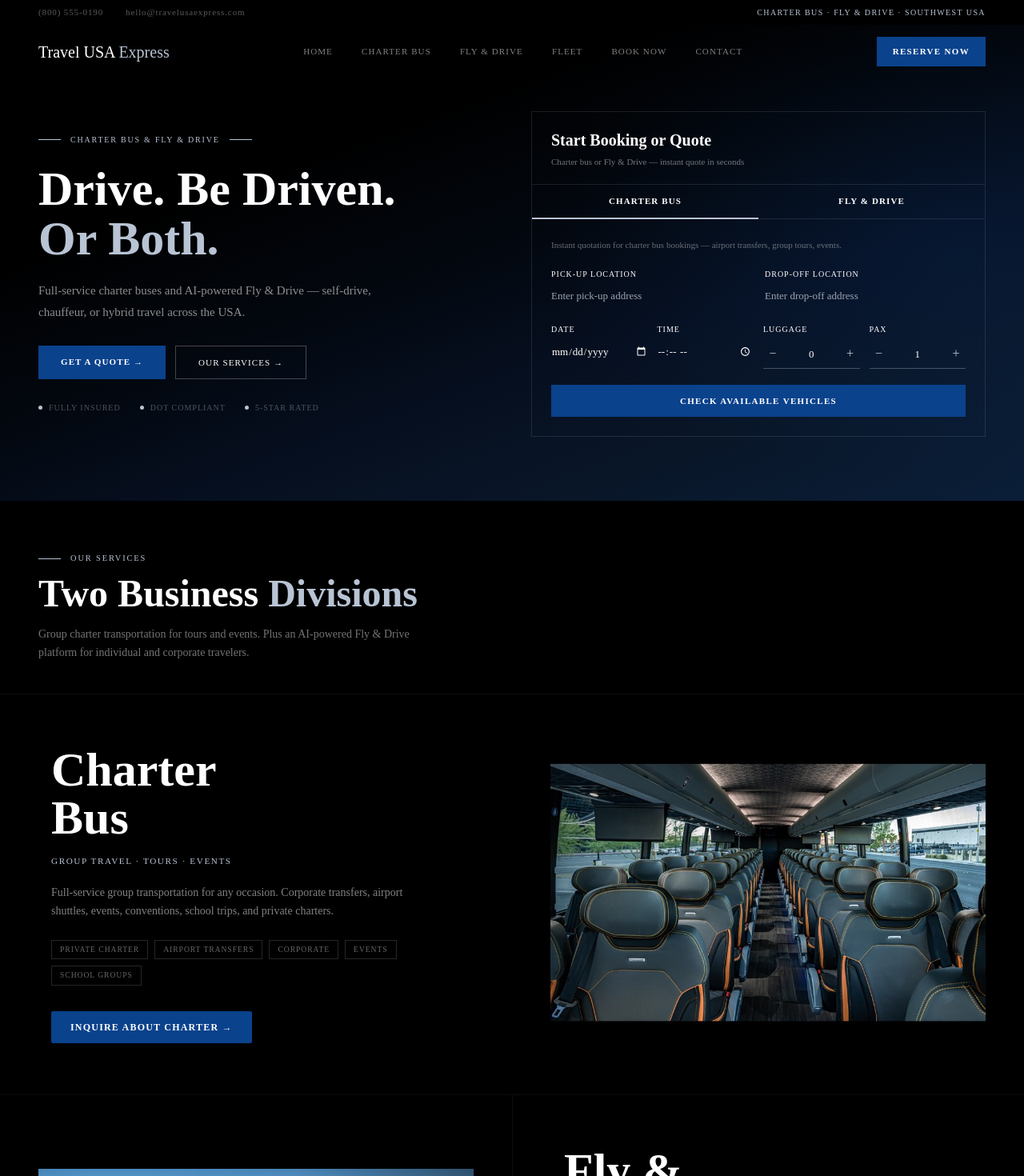
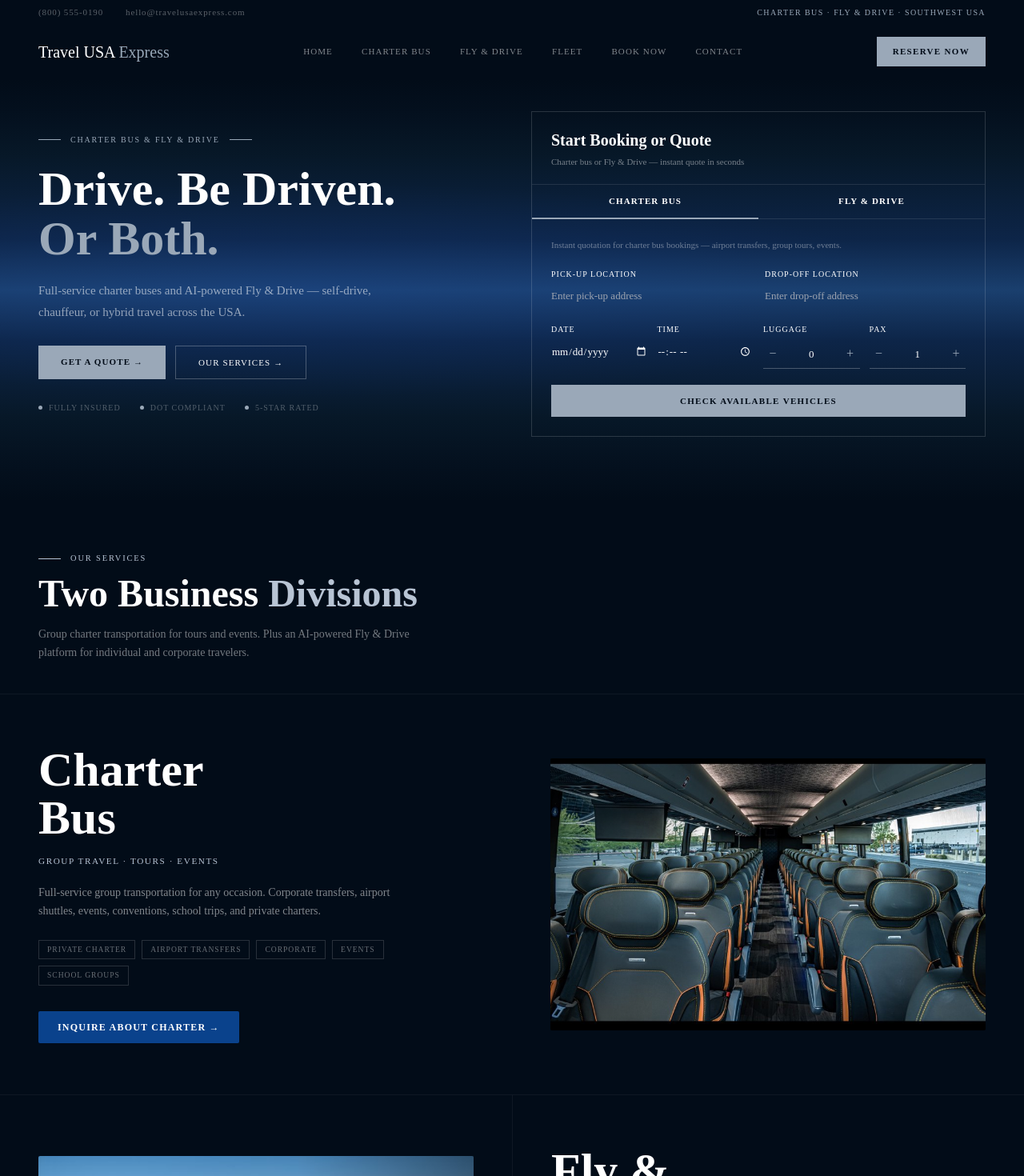
Before and after one commit to annielam0623/Transportation-Website, a Next.js app: page / in a window 1280 px wide. Shown: the top 1470 px of the page at 80% size. Built offline with nearby package versions, Linux system fonts and the light colour scheme.

Commit message:
new color scheme - silver accent, hero gradient

```diff
--- a/src/components/layout/Navbar.tsx
+++ b/src/components/layout/Navbar.tsx
@@ -1,5 +1,4 @@
 'use client'
-// src/components/layout/Navbar.tsx
 import Link from 'next/link'
 import { useState } from 'react'
 import { Menu, X } from 'lucide-react'
@@ -8,9 +7,9 @@
   const [open, setOpen] = useState(false)
   return (
     <>
-      <nav className="h-[68px] px-12 flex items-center justify-between relative z-10 bg-transparent">
+      <nav style={{background:'#020c18'}} className="h-[68px] px-12 flex items-center justify-between relative z-10">
         <Link href="/" className="font-serif text-xl text-white whitespace-nowrap">
-          Travel USA <span className="text-[#B8C4D4]">Express</span>
+          Travel USA <span className="text-[#9AA8B8]">Express</span>
         </Link>
         <div className="hidden md:flex items-center gap-1">
           {[
@@ -28,7 +27,7 @@
           ))}
         </div>
         <Link href="/booking"
-          className="hidden md:block bg-[#0A428C] text-white text-[11px] tracking-[.12em] uppercase font-semibold px-5 py-[10px] hover:bg-[#0D52AA] transition-colors">
+          className="hidden md:block bg-[#9AA8B8] text-[#020c18] text-[11px] tracking-[.12em] uppercase font-bold px-5 py-[10px] hover:bg-[#B8C4D4] transition-colors">
           Reserve Now
         </Link>
         <button className="md:hidden text-white" onClick={() => setOpen(!open)}>
@@ -36,7 +35,7 @@
         </button>
       </nav>
       {open && (
-        <div className="md:hidden bg-black/95 flex flex-col py-4 px-6 gap-1 z-40">
+        <div style={{background:'#020c18'}} className="md:hidden flex flex-col py-4 px-6 gap-1 z-40">
           {['Home','Charter Bus','Fly & Drive','Fleet','Book Now'].map(l => (
             <span key={l} className="text-white/70 text-sm py-3 border-b border-white/5">{l}</span>
           ))}
--- a/src/components/layout/Topbar.tsx
+++ b/src/components/layout/Topbar.tsx
@@ -1,12 +1,11 @@
-// src/components/layout/Topbar.tsx
 export default function Topbar() {
   return (
-    <div style={{background:'#000'}} className="px-12 py-[7px] flex justify-between items-center text-[11px] tracking-[.08em] text-white/35">
+    <div style={{background:'#020c18'}} className="px-12 py-[7px] flex justify-between items-center text-[11px] tracking-[.08em] text-white/35">
       <div className="flex gap-7">
         <span>(800) 555-0190</span>
         <span>hello@travelusaexpress.com</span>
       </div>
-      <div className="text-[#B8C4D4] text-[10px] tracking-[.14em] uppercase">
+      <div className="text-[#9AA8B8] text-[10px] tracking-[.14em] uppercase">
         Charter Bus · Fly &amp; Drive · Southwest USA
       </div>
     </div>
--- a/src/components/sections/HeroSection.tsx
+++ b/src/components/sections/HeroSection.tsx
@@ -1,5 +1,4 @@
 'use client'
-// src/components/sections/HeroSection.tsx
 import { useState } from 'react'
 import Navbar from '@/components/layout/Navbar'
 import Topbar from '@/components/layout/Topbar'
@@ -11,7 +10,6 @@
   const [loading, setLoading] = useState(false)
   const [success, setSuccess] = useState(false)
 
-  // Charter state
   const [pickup, setPickup] = useState('')
   const [dropoff, setDropoff] = useState('')
   const [date, setDate] = useState('')
@@ -19,7 +17,6 @@
   const [luggage, setLuggage] = useState(0)
   const [pax, setPax] = useState(1)
 
-  // Fly & Drive state
   const [origin, setOrigin] = useState('')
   const [dest, setDest] = useState('')
   const [tripDate, setTripDate] = useState('')
@@ -54,50 +51,48 @@
     } finally { setLoading(false) }
   }
 
-  const inputCls = "w-full border-none border-b border-white/25 pb-2 pt-1 text-[13px] text-white bg-transparent outline-none font-sans placeholder:text-white/28 focus:border-b-[#B8C4D4]"
+  const inputCls = "w-full border-none border-b border-white/25 pb-2 pt-1 text-[13px] text-white bg-transparent outline-none font-sans placeholder:text-white/28 focus:border-b-[#9AA8B8]"
   const labelCls = "block text-[10px] text-white tracking-[.1em] uppercase mb-1.5 font-medium"
   const counterCls = "flex items-center border-b border-white/25 h-9"
 
   return (
-    <div
-      className="relative overflow-hidden"
-      style={{ background: 'linear-gradient(160deg, #000000 0%, #000000 30%, #030810 50%, #060f20 65%, #091628 80%, #0A1E38 100%)' }}
-    >
-      {/* Topbar inside gradient wrap */}
+    <div style={{background:'#020c18'}}>
       <Topbar />
-
-      {/* Navbar inside gradient wrap — transparent */}
       <Navbar />
 
-      {/* Subtle blue glow far right */}
-      <div className="absolute right-0 top-0 bottom-0 w-1/2 pointer-events-none"
-        style={{ background: 'radial-gradient(ellipse at 85% 50%, rgba(10,66,140,.15) 0%, transparent 65%)' }} />
+      {/* HERO with gradient: nav dark invades from top, services dark from bottom, bright blue in middle */}
+      <div style={{
+        background: 'linear-gradient(to bottom, #020c18 0%, #04101E 8%, #071828 18%, #0D2548 38%, #1A3F6E 50%, #0D2548 62%, #071828 80%, #04101E 92%, #020c18 100%)',
+        position: 'relative',
+        overflow: 'hidden',
+      }}>
+        {/* Subtle glow */}
+        <div style={{position:'absolute',top:'20%',left:0,right:0,height:'60%',background:'radial-gradient(ellipse at 30% 50%, rgba(30,80,180,.18) 0%, transparent 60%)',pointerEvents:'none'}} />
 
-      {/* Hero content */}
         <div className="relative z-10 grid grid-cols-1 md:grid-cols-2 items-center gap-12 px-6 md:px-12 pt-10 pb-20">
 
-        {/* LEFT — headline */}
+          {/* LEFT */}
           <div>
-          <div className="flex items-center gap-3 text-[10px] tracking-[.18em] uppercase text-[#B8C4D4] mb-6">
-            <span className="block w-7 h-px bg-[#B8C4D4]" />
+            <div className="flex items-center gap-3 text-[10px] tracking-[.18em] uppercase text-[#9AA8B8] mb-6">
+              <span className="block w-7 h-px bg-[#9AA8B8]" />
               Charter Bus &amp; Fly &amp; Drive
-            <span className="block w-7 h-px bg-[#B8C4D4]" />
+              <span className="block w-7 h-px bg-[#9AA8B8]" />
             </div>
             <h1 className="font-serif text-[60px] font-bold leading-[1.03] mb-5">
               Drive. Be Driven.<br />
-            <span className="text-[#B8C4D4]">Or Both.</span>
+              <span className="text-[#9AA8B8]">Or Both.</span>
             </h1>
             <p className="text-white/55 text-[15px] font-light leading-[1.8] mb-7 max-w-[420px]">
               Full-service charter buses and AI-powered Fly &amp; Drive — self-drive, chauffeur, or hybrid travel across the USA.
             </p>
             <div className="flex gap-3 mb-7 flex-wrap">
-            <a href="#booking" className="bg-[#0A428C] text-white text-[11px] tracking-[.1em] uppercase font-semibold px-7 py-3 hover:bg-[#0D52AA] transition-colors">Get a Quote →</a>
+              <a href="#booking" className="bg-[#9AA8B8] text-[#020c18] text-[11px] tracking-[.1em] uppercase font-bold px-7 py-3 hover:bg-[#B8C4D4] transition-colors">Get a Quote →</a>
               <a href="#services" className="border border-white/25 text-white text-[11px] tracking-[.1em] uppercase px-7 py-3 hover:border-white/50 transition-colors">Our Services →</a>
             </div>
             <div className="flex gap-6 flex-wrap">
               {['Fully Insured', 'DOT Compliant', '5-Star Rated'].map(b => (
                 <div key={b} className="flex items-center gap-2 text-[10px] tracking-[.1em] uppercase text-white/30">
-                <div className="w-[5px] h-[5px] rounded-full bg-[#B8C4D4] shrink-0" />{b}
+                  <div className="w-[5px] h-[5px] rounded-full bg-[#9AA8B8] shrink-0" />{b}
                 </div>
               ))}
             </div>
@@ -106,32 +101,29 @@
           {/* RIGHT — booking card */}
           <div>
             {success ? (
-            <div className="border border-white/18 p-8 text-center">
+              <div className="border border-white/15 p-8 text-center">
                 <div className="text-3xl mb-3">✓</div>
                 <h3 className="font-serif text-xl mb-2">Request Received!</h3>
                 <p className="text-white/50 text-sm">We'll get back to you within 2 hours.</p>
-              <button onClick={() => setSuccess(false)} className="mt-4 text-[#B8C4D4] text-sm underline">Submit another</button>
+                <button onClick={() => setSuccess(false)} className="mt-4 text-[#9AA8B8] text-sm underline">Submit another</button>
               </div>
             ) : (
-            <div className="border border-white/10 overflow-hidden">
-              {/* Card header */}
+              <div className="border border-white/15 overflow-hidden">
                 <div className="px-6 py-5 border-b border-white/10">
                   <div className="font-serif text-[20px] font-bold text-white mb-1">Start Booking or Quote</div>
                   <div className="text-[11px] text-white/45 font-light">Charter bus or Fly &amp; Drive — instant quote in seconds</div>
                 </div>
 
-              {/* Tabs */}
                 <div className="flex border-b border-white/10">
                   {(['charter', 'flydrive'] as Tab[]).map(t => (
                     <button key={t} onClick={() => setTab(t)}
                       className={`flex-1 py-3 text-[11px] tracking-[.1em] uppercase font-semibold transition-colors border-b-2 -mb-px
-                      ${tab === t ? 'text-white border-[#B8C4D4] bg-white/4' : 'text-white/38 border-transparent'}`}>
+                        ${tab === t ? 'text-white border-[#9AA8B8] bg-white/4' : 'text-white/38 border-transparent'}`}>
                       {t === 'charter' ? 'Charter Bus' : 'Fly & Drive'}
                     </button>
                   ))}
                 </div>
 
-              {/* Charter form */}
                 {tab === 'charter' && (
                   <form onSubmit={submitCharter} className="p-6">
                     <p className="text-[11px] text-white/40 mb-5 leading-relaxed">Instant quotation for charter bus bookings — airport transfers, group tours, events.</p>
@@ -145,28 +137,27 @@
                       <div>
                         <label className={labelCls}>Luggage</label>
                         <div className={counterCls}>
-                        <button type="button" onClick={() => setLuggage(Math.max(0, luggage - 1))} className="w-6 text-[#B8C4D4] text-base bg-transparent border-none">−</button>
+                          <button type="button" onClick={() => setLuggage(Math.max(0, luggage-1))} className="w-6 text-[#9AA8B8] text-base bg-transparent border-none">−</button>
                           <span className="flex-1 text-center text-[13px]">{luggage}</span>
-                        <button type="button" onClick={() => setLuggage(luggage + 1)} className="w-6 text-[#B8C4D4] text-base bg-transparent border-none">+</button>
+                          <button type="button" onClick={() => setLuggage(luggage+1)} className="w-6 text-[#9AA8B8] text-base bg-transparent border-none">+</button>
                         </div>
                       </div>
                       <div>
                         <label className={labelCls}>Pax</label>
                         <div className={counterCls}>
-                        <button type="button" onClick={() => setPax(Math.max(1, pax - 1))} className="w-6 text-[#B8C4D4] text-base bg-transparent border-none">−</button>
+                          <button type="button" onClick={() => setPax(Math.max(1, pax-1))} className="w-6 text-[#9AA8B8] text-base bg-transparent border-none">−</button>
                           <span className="flex-1 text-center text-[13px]">{pax}</span>
-                        <button type="button" onClick={() => setPax(pax + 1)} className="w-6 text-[#B8C4D4] text-base bg-transparent border-none">+</button>
+                          <button type="button" onClick={() => setPax(pax+1)} className="w-6 text-[#9AA8B8] text-base bg-transparent border-none">+</button>
                         </div>
                       </div>
                     </div>
                     <button type="submit" disabled={loading}
-                    className="w-full bg-[#0A428C] text-white text-[11px] tracking-[.12em] uppercase font-semibold py-3 hover:bg-[#0D52AA] transition-colors disabled:opacity-60">
+                      className="w-full bg-[#9AA8B8] text-[#020c18] text-[11px] tracking-[.12em] uppercase font-bold py-3 hover:bg-[#B8C4D4] transition-colors disabled:opacity-60">
                       {loading ? 'Checking...' : 'Check Available Vehicles'}
                     </button>
                   </form>
                 )}
 
-              {/* Fly & Drive form */}
                 {tab === 'flydrive' && (
                   <form onSubmit={submitFlyDrive} className="p-6">
                     <p className="text-[11px] text-white/40 mb-5 leading-relaxed">AI-powered decision engine — tell us your trip, we recommend self-drive, chauffeur, or hybrid.</p>
@@ -198,9 +189,9 @@
                       <div>
                         <label className={labelCls}>Travelers</label>
                         <div className={counterCls}>
-                        <button type="button" onClick={() => setTravelers(Math.max(1, travelers - 1))} className="w-6 text-[#B8C4D4] text-base bg-transparent border-none">−</button>
+                          <button type="button" onClick={() => setTravelers(Math.max(1, travelers-1))} className="w-6 text-[#9AA8B8] text-base bg-transparent border-none">−</button>
                           <span className="flex-1 text-center text-[13px]">{travelers}</span>
-                        <button type="button" onClick={() => setTravelers(travelers + 1)} className="w-6 text-[#B8C4D4] text-base bg-transparent border-none">+</button>
+                          <button type="button" onClick={() => setTravelers(travelers+1)} className="w-6 text-[#9AA8B8] text-base bg-transparent border-none">+</button>
                         </div>
                       </div>
                     </div>
@@ -209,7 +200,7 @@
                       <input type="email" className={inputCls} placeholder="your@email.com" onChange={e => setEmail(e.target.value)} />
                     </div>
                     <button type="submit" disabled={loading}
-                    className="w-full bg-[#0A428C] text-white text-[11px] tracking-[.12em] uppercase font-semibold py-3 hover:bg-[#0D52AA] transition-colors disabled:opacity-60">
+                      className="w-full bg-[#9AA8B8] text-[#020c18] text-[11px] tracking-[.12em] uppercase font-bold py-3 hover:bg-[#B8C4D4] transition-colors disabled:opacity-60">
                       {loading ? 'Processing...' : 'Get AI Recommendation'}
                     </button>
                   </form>
@@ -219,5 +210,6 @@
           </div>
         </div>
       </div>
+    </div>
   )
 }
--- a/src/components/sections/ServicesSection.tsx
+++ b/src/components/sections/ServicesSection.tsx
@@ -15,7 +15,7 @@
 
 export default function ServicesSection() {
   return (
-    <section id="services" style={{background:'#000'}}>
+    <section id="services" style={{background:'#020c18'}}>
 
       {/* Section header */}
       <div className="px-6 md:px-12 pt-16 pb-10">
@@ -29,8 +29,9 @@
       </div>
 
       {/* ROW 1 — Charter Bus: text LEFT, bus interior RIGHT */}
-      <div className="grid grid-cols-1 md:grid-cols-2 min-h-[500px] border-t border-white/5">
-        <div style={{background:'#000'}} className="px-10 md:px-16 py-16 flex flex-col justify-center">
+      <div className="grid grid-cols-1 md:grid-cols-2 border-t border-white/5">
+        {/* Text left */}
+        <div style={{background:'#020c18'}} className="px-6 md:px-12 py-16 flex flex-col justify-center">
           <h3 className="font-serif text-5xl md:text-6xl font-bold leading-[1.05] mb-4">
             Charter<br />Bus
           </h3>
@@ -48,22 +49,26 @@
           </div>
           <a href="#booking" className="btn-primary self-start">Inquire About Charter →</a>
         </div>
-        <div style={{background:'#000'}} className="px-6 md:px-12 py-16 flex items-center">
-          <div className="relative w-full overflow-hidden" style={{aspectRatio:'16/10'}}>
+        {/* Image right — with same horizontal padding */}
+        <div style={{background:'#020c18'}} className="px-6 md:px-12 py-16 flex items-center">
+          <div className="relative w-full rounded-sm overflow-hidden" style={{aspectRatio:'16/10'}}>
             <Image src="/bus-interior.png" alt="Charter Bus Interior" fill className="object-cover" sizes="50vw" />
-          <div className="absolute inset-0" style={{background:'linear-gradient(to right, rgba(0,0,0,.3) 0%, transparent 40%)'}} />
+            <div className="absolute inset-0" style={{background:'linear-gradient(to right, rgba(0,0,0,.3) 0%, transparent 40%)'}} />
+          </div>
         </div>
-       </div>
       </div>
+
       {/* ROW 2 — Fly & Drive: car LEFT, text RIGHT */}
       <div className="grid grid-cols-1 md:grid-cols-2 border-t border-white/5">
-        <div style={{background:'#000'}} className="px-6 md:px-12 py-16 flex items-center order-2 md:order-1">
-          <div className="relative w-full overflow-hidden" style={{aspectRatio:'16/10'}}>
-           <Image src="/car.png" alt="Cadillac Escalade" fill className="object-cover" sizes="50vw" />
-           <div className="absolute inset-0" style={{background:'linear-gradient(to left, rgba(0,0,0,.3) 0%, transparent 40%)'}} />
+        {/* Image left — with same horizontal padding */}
+        <div style={{background:'#020c18'}} className="px-6 md:px-12 py-16 flex items-center order-2 md:order-1">
+          <div className="relative w-full rounded-sm overflow-hidden" style={{aspectRatio:'16/10'}}>
+            <Image src="/car.png" alt="Cadillac Escalade" fill className="object-cover" sizes="50vw" />
+            <div className="absolute inset-0" style={{background:'linear-gradient(to left, rgba(0,0,0,.3) 0%, transparent 40%)'}} />
           </div>
         </div>
-        <div style={{background:'#000'}} className="px-10 md:px-16 py-16 flex flex-col justify-center border-l border-white/5 order-1 md:order-2">
+        {/* Text right */}
+        <div style={{background:'#020c18'}} className="px-6 md:px-12 py-16 flex flex-col justify-center border-l border-white/5 order-1 md:order-2">
           <h3 className="font-serif text-5xl md:text-6xl font-bold leading-[1.05] mb-4">
             Fly &amp;<br />Drive
           </h3>
@@ -111,7 +116,7 @@
         </div>
         <div className="grid grid-cols-1 md:grid-cols-3 border-t border-white/5">
           {charterTypes.map(c => (
-            <div key={c.title} style={{background:'#000'}} className="p-10 border-r border-white/5 last:border-r-0 hover:bg-[#080e1a] transition-colors">
+            <div key={c.title} style={{background:'#020c18'}} className="p-10 border-r border-white/5 last:border-r-0 hover:bg-[#080e1a] transition-colors">
               <div className="w-11 h-11 border border-white/10 flex items-center justify-center text-xl mb-5">{c.icon}</div>
               <div className="font-semibold text-base mb-3">{c.title}</div>
               <p className="text-white/45 text-sm font-light leading-relaxed">{c.desc}</p>
--- a/src/components/sections/TestimonialsSection.tsx
+++ b/src/components/sections/TestimonialsSection.tsx
@@ -17,7 +17,7 @@
 ]
 export default function TestimonialsSection() {
   return (
-    <section className="bg-[#0A1628] px-6 md:px-16 py-20">
+    <section className="bg-[#020c18] px-6 md:px-16 py-20">
       <div className="max-w-5xl mx-auto text-center mb-14">
         <div className="flex items-center justify-center gap-3 text-[#B8C4D4] text-[0.65rem] tracking-[0.18em] uppercase mb-3">
           <span className="block w-7 h-px bg-[#B8C4D4]" /> Testimonials <span className="block w-7 h-px bg-[#B8C4D4]" />
@@ -28,7 +28,7 @@
       </div>
       <div className="grid grid-cols-1 md:grid-cols-3 gap-5 max-w-5xl mx-auto">
         {testimonials.map(t => (
-          <div key={t.author} className="bg-[#0D1E38] border border-white/5 p-7">
+          <div key={t.author} className="bg-[#06111F] border border-white/5 p-7">
             <div className="text-[#B8C4D4] text-4xl font-serif opacity-30 leading-none mb-3 float-right">"</div>
             <div className="flex gap-0.5 mb-4">{[...Array(5)].map((_, i) => <span key={i} className="text-[#B8C4D4] text-sm">★</span>)}</div>
             <p className="text-white/55 text-sm font-light leading-relaxed italic mb-5">{t.text}</p>
--- a/src/components/sections/WhyUsSection.tsx
+++ b/src/components/sections/WhyUsSection.tsx
@@ -8,7 +8,7 @@
 ]
 export default function WhyUsSection() {
   return (
-    <section className="bg-[#04080F] px-6 md:px-16 py-20">
+    <section className="bg-[#020c18] px-6 md:px-16 py-20">
       <div className="max-w-5xl mx-auto text-center mb-14">
         <div className="flex items-center justify-center gap-3 text-[#B8C4D4] text-[0.65rem] tracking-[0.18em] uppercase mb-3">
           <span className="block w-7 h-px bg-[#B8C4D4]" /> Why Travel USA Express <span className="block w-7 h-px bg-[#B8C4D4]" />
@@ -19,7 +19,7 @@
       </div>
       <div className="grid grid-cols-1 md:grid-cols-3 gap-px bg-white/5 max-w-5xl mx-auto">
         {items.map(item => (
-          <div key={item.title} className="bg-[#0D1E38] p-8 hover:bg-[#112244] transition-colors">
+          <div key={item.title} className="bg-[#06111F] p-8 hover:bg-[#081830] transition-colors">
             <div className="w-10 h-10 border border-[#B8C4D4]/20 flex items-center justify-center text-lg mb-4">{item.icon}</div>
             <div className="font-semibold text-sm mb-2">{item.title}</div>
             <p className="text-white/50 text-[0.82rem] font-light leading-relaxed">{item.desc}</p>
```
Lines whose indentation alone changed are shown as unchanged.
